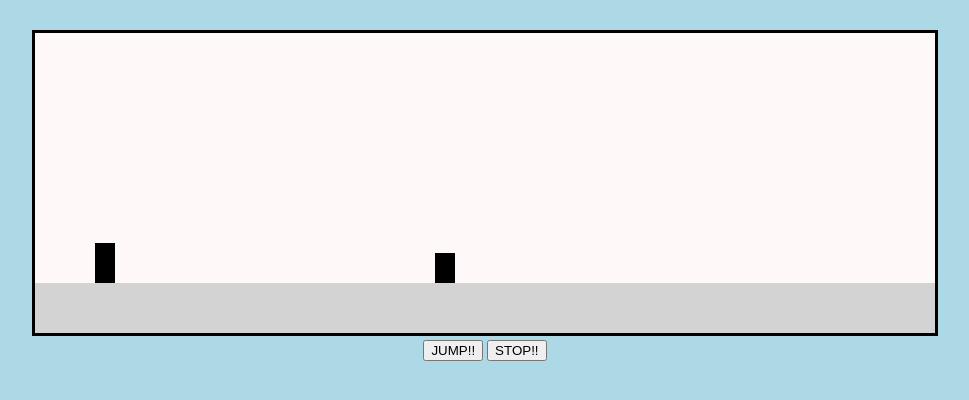
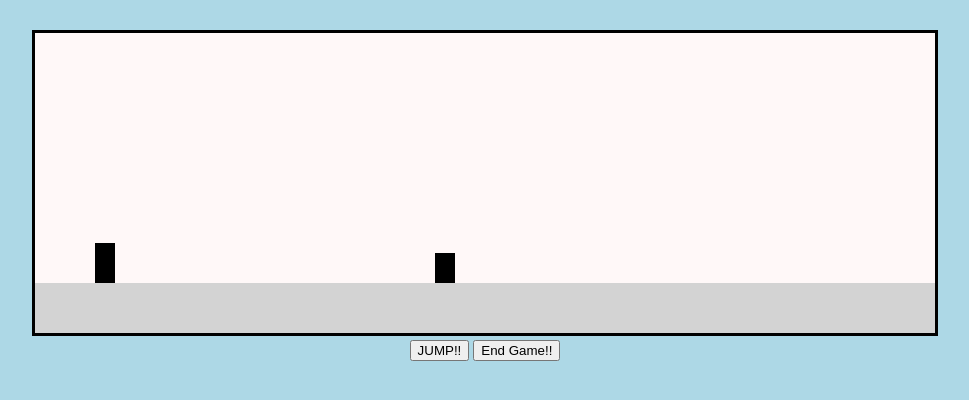
Before and after one commit to Death-Raider/dyno-game, a plain HTML site: page index.html in a window 1280 px wide. Shown: the whole page, without its empty margins (155-1124 px from the left). Drawn offline with Linux system fonts and the light colour scheme.

Commit message:
Update index.html

```diff
--- a/index.html
+++ b/index.html
@@ -8,7 +8,7 @@
   <body>
     <center><canvas id="Mycanvas" width="900" height="300"></canvas><center>
     <button type="button" id="jump">JUMP!!</button>
-    <button type="button" id="stop">STOP!!</button>
+    <button type="button" id="stop">End Game!!</button>
     <script type="text/javascript" src="index.js"></script>
   </body>
 </html>
```
